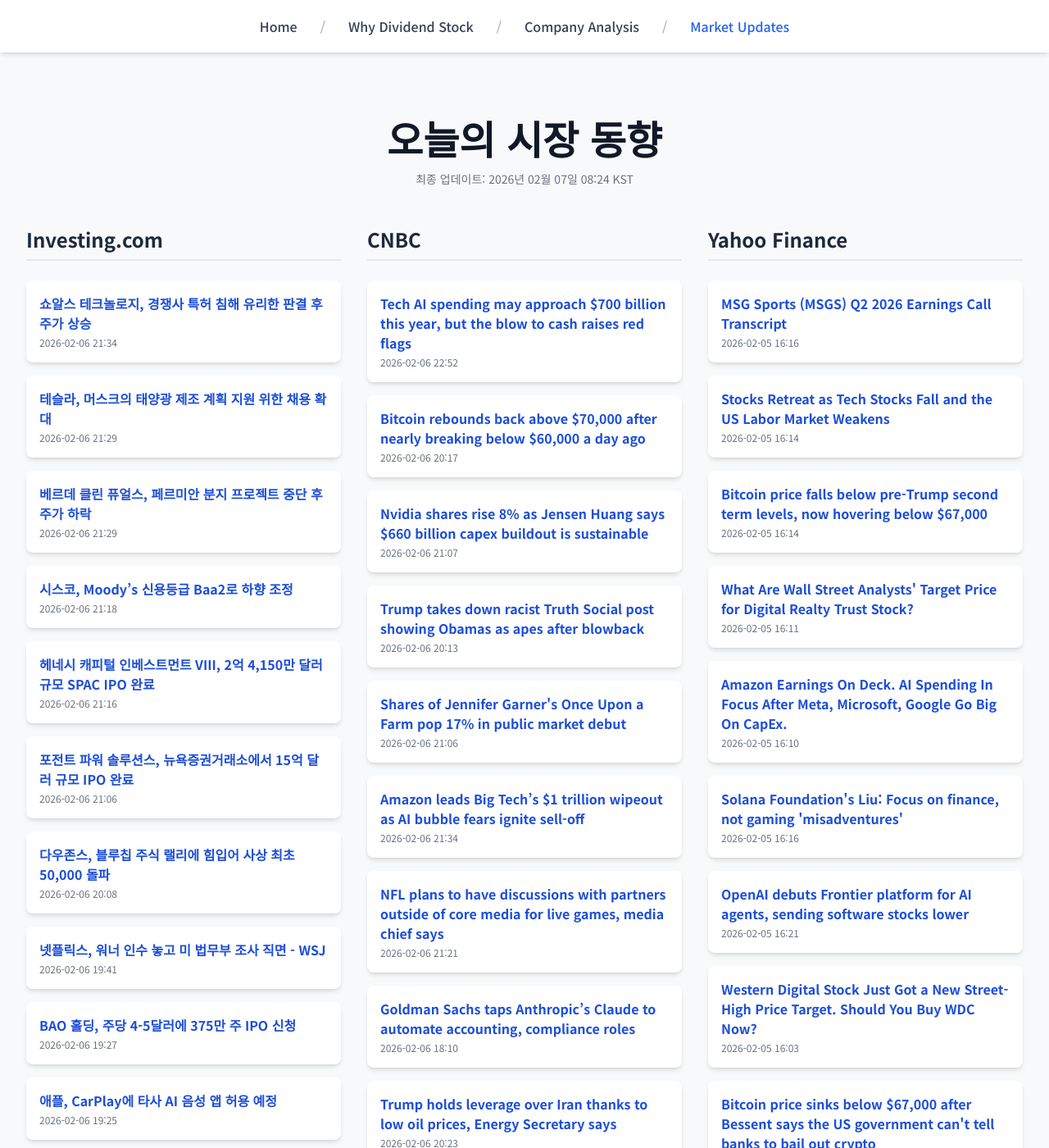
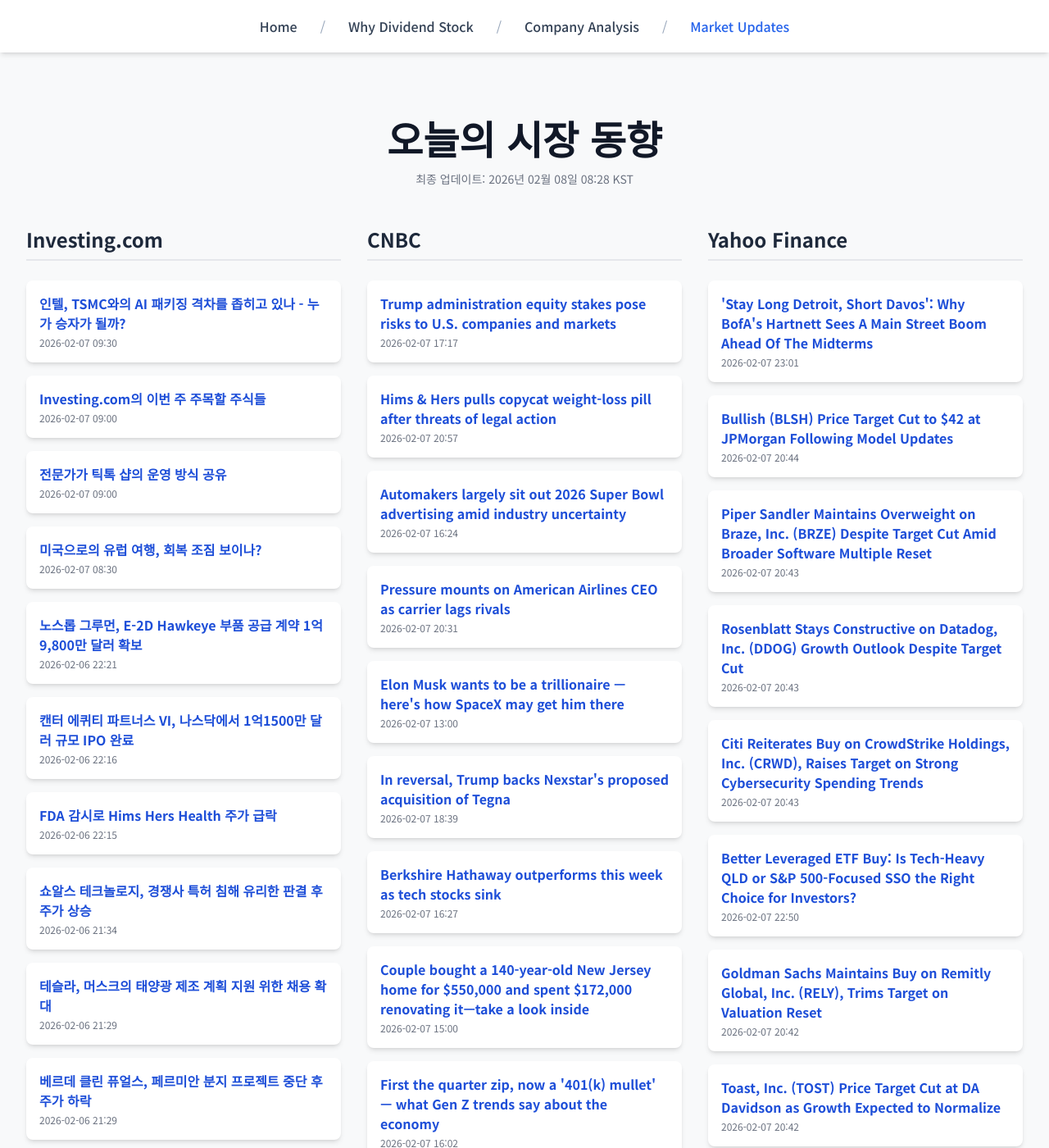
Before and after one commit to Kay-Hwang/my-company-analysis, a Jekyll site: the page built from market-updates.html, in a window 1280 px wide and 1400 px high. Shown: the whole window at 82% size. Built offline with Jekyll 4.4.1, drawn with Linux system fonts in a browser that asks for light colours; nearby versions of some CDN libraries; a script that is not in the unit is left out; some of the changed text lies outside the part shown.

Commit message:
Update daily data

```diff
--- a/_data/latest_data.json
+++ b/_data/latest_data.json
@@ -1,7 +1,49 @@
 {
-  "lastUpdated": "2026년 02월 07일 08:24 KST",
+  "lastUpdated": "2026년 02월 08일 08:28 KST",
   "news": {
     "investing": [
+      {
+        "title": "인텔, TSMC와의 AI 패키징 격차를 좁히고 있나 - 누가 승자가 될까?",
+        "link": "https://kr.investing.com/news/stock-market-news/article-1817397",
+        "pubDate": "2026-02-07 09:30:02",
+        "summary": "인텔, TSMC와의 AI 패키징 격차를 좁히고 있나 - 누가 승자가 될까?"
+      },
+      {
+        "title": "Investing.com의 이번 주 주목할 주식들",
+        "link": "https://kr.investing.com/news/stock-market-news/article-1817393",
+        "pubDate": "2026-02-07 09:00:05",
+        "summary": "Investing.com의 이번 주 주목할 주식들"
+      },
+      {
+        "title": "전문가가 틱톡 샵의 운영 방식 공유",
+        "link": "https://kr.investing.com/news/stock-market-news/article-1817395",
+        "pubDate": "2026-02-07 09:00:04",
+        "summary": "전문가가 틱톡 샵의 운영 방식 공유"
+      },
+      {
+        "title": "미국으로의 유럽 여행, 회복 조짐 보이나?",
+        "link": "https://kr.investing.com/news/stock-market-news/article-1817391",
+        "pubDate": "2026-02-07 08:30:02",
+        "summary": "미국으로의 유럽 여행, 회복 조짐 보이나?"
+      },
+      {
+        "title": "노스롭 그루먼, E-2D Hawkeye 부품 공급 계약 1억 9,800만 달러 확보",
+        "link": "https://kr.investing.com/news/stock-market-news/article-93CH-1817226",
+        "pubDate": "2026-02-06 22:21:15",
+        "summary": "노스롭 그루먼, E-2D Hawkeye 부품 공급 계약 1억 9,800만 달러 확보"
+      },
+      {
+        "title": "캔터 에퀴티 파트너스 VI, 나스닥에서 1억1500만 달러 규모 IPO 완료",
+        "link": "https://kr.investing.com/news/stock-market-news/article-432SI-1817222",
+        "pubDate": "2026-02-06 22:16:07",
+        "summary": "캔터 에퀴티 파트너스 VI, 나스닥에서 1억1500만 달러 규모 IPO 완료"
+      },
+      {
+        "title": "FDA 감시로 Hims Hers Health 주가 급락",
+        "link": "https://kr.investing.com/news/stock-market-news/article-1817223",
+        "pubDate": "2026-02-06 22:15:33",
+        "summary": "FDA 감시로 Hims Hers Health 주가 급락"
+      },
       {
         "title": "쇼알스 테크놀로지, 경쟁사 특허 침해 유리한 판결 후 주가 상승",
         "link": "https://kr.investing.com/news/stock-market-news/article-93CH-1817191",
@@ -19,172 +61,130 @@
         "link": "https://kr.investing.com/news/stock-market-news/article-93CH-1817176",
         "pubDate": "2026-02-06 21:29:37",
         "summary": "베르데 클린 퓨얼스, 페르미안 분지 프로젝트 중단 후 주가 하락"
-      },
-      {
-        "title": "시스코, Moody’s 신용등급 Baa2로 하향 조정",
-        "link": "https://kr.investing.com/news/stock-market-news/article-93CH-1817159",
-        "pubDate": "2026-02-06 21:18:18",
-        "summary": "시스코, Moody’s 신용등급 Baa2로 하향 조정"
-      },
-      {
-        "title": "헤네시 캐피털 인베스트먼트 VIII, 2억 4,150만 달러 규모 SPAC IPO 완료",
-        "link": "https://kr.investing.com/news/stock-market-news/article-432SI-1817155",
-        "pubDate": "2026-02-06 21:16:15",
-        "summary": "헤네시 캐피털 인베스트먼트 VIII, 2억 4,150만 달러 규모 SPAC IPO 완료"
-      },
-      {
-        "title": "포전트 파워 솔루션스, 뉴욕증권거래소에서 15억 달러 규모 IPO 완료",
-        "link": "https://kr.investing.com/news/stock-market-news/article-432SI-1817135",
-        "pubDate": "2026-02-06 21:06:13",
-        "summary": "포전트 파워 솔루션스, 뉴욕증권거래소에서 15억 달러 규모 IPO 완료"
-      },
-      {
-        "title": "다우존스, 블루칩 주식 랠리에 힘입어 사상 최초 50,000 돌파",
-        "link": "https://kr.investing.com/news/stock-market-news/article-93CH-1817096",
-        "pubDate": "2026-02-06 20:08:03",
-        "summary": "다우존스, 블루칩 주식 랠리에 힘입어 사상 최초 50,000 돌파"
-      },
-      {
-        "title": "넷플릭스, 워너 인수 놓고 미 법무부 조사 직면 - WSJ",
-        "link": "https://kr.investing.com/news/stock-market-news/article-93CH-1817085",
-        "pubDate": "2026-02-06 19:41:02",
-        "summary": "넷플릭스, 워너 인수 놓고 미 법무부 조사 직면 - WSJ"
-      },
-      {
-        "title": "BAO 홀딩, 주당 4-5달러에 375만 주 IPO 신청",
-        "link": "https://kr.investing.com/news/stock-market-news/article-432SI-1817080",
-        "pubDate": "2026-02-06 19:27:04",
-        "summary": "BAO 홀딩, 주당 4-5달러에 375만 주 IPO 신청"
-      },
-      {
-        "title": "애플, CarPlay에 타사 AI 음성 앱 허용 예정",
-        "link": "https://kr.investing.com/news/stock-market-news/article-93CH-1817078",
-        "pubDate": "2026-02-06 19:25:39",
-        "summary": "애플, CarPlay에 타사 AI 음성 앱 허용 예정"
       }
     ],
     "cnbc": [
       {
-        "title": "Tech AI spending may approach $700 billion this year, but the blow to cash raises red flags",
-        "link": "https://www.cnbc.com/2026/02/06/google-microsoft-meta-amazon-ai-cash.html",
-        "pubDate": "Fri, 06 Feb 2026 22:52:19 GMT",
-        "summary": "Tech's megacaps announced major increases in capex spend for 2026, and now investors are preparing for cash to dwindle."
+        "title": "Trump administration equity stakes pose risks to U.S. companies and markets",
+        "link": "https://www.cnbc.com/2026/02/07/trump-equity-stakes-pose-these-risks-to-us-companies-and-markets.html",
+        "pubDate": "Sat, 07 Feb 2026 17:17:15 GMT",
+        "summary": "The Trump administration's growing portfolio of direct investments is unprecedented outside an economic crisis or wartime."
       },
       {
-        "title": "Bitcoin rebounds back above $70,000 after nearly breaking below $60,000 a day ago",
-        "link": "https://www.cnbc.com/2026/02/06/bitcoin-price-today-60000-in-focus.html",
-        "pubDate": "Fri, 06 Feb 2026 20:17:17 GMT",
-        "summary": "Some market analysts have suggested bitcoin could fall further, potentially hitting between $40,000 to $50,000."
+        "title": "Hims & Hers pulls copycat weight-loss pill after threats of legal action",
+        "link": "https://www.cnbc.com/2026/02/07/hims-hers-weight-loss-pill.html",
+        "pubDate": "Sat, 07 Feb 2026 20:57:08 GMT",
+        "summary": "Hims & Hers on Saturday announced it would stop offering its copycat of the weight-loss pill Wegovy after threats of legal action."
       },
       {
-        "title": "Nvidia shares rise 8% as Jensen Huang says $660 billion capex buildout is sustainable",
-        "link": "https://www.cnbc.com/2026/02/06/nvidia-rises-7percent-as-ceo-says-660-billion-capex-buildout-is-sustainable.html",
-        "pubDate": "Fri, 06 Feb 2026 21:07:39 GMT",
-        "summary": "Huang's comments come after key Nvidia customers Meta, Amazon, Google and Microsoft reported their latest earnings over the past two weeks."
+        "title": "Automakers largely sit out 2026 Super Bowl advertising amid industry uncertainty",
+        "link": "https://www.cnbc.com/2026/02/07/super-bowl-ads-gm-toyota-volkswagen.html",
+        "pubDate": "Sat, 07 Feb 2026 16:24:06 GMT",
+        "summary": "Automakers are largely sitting on the advertising sidelines during this year's Super Bowl amid broader uncertainty in the U.S. automotive industry."
       },
       {
-        "title": "Trump takes down racist Truth Social post showing Obamas as apes after blowback",
-        "link": "https://www.cnbc.com/2026/02/06/trump-obama-post-white-house.html",
-        "pubDate": "Fri, 06 Feb 2026 20:13:12 GMT",
-        "summary": "The depiction of the Obamas, posted from Trump's Truth Social account, was included in a video pushing a conspiracy theory about 2020 election voting machines."
+        "title": "Pressure mounts on American Airlines CEO as carrier lags rivals",
+        "link": "https://www.cnbc.com/2026/02/07/american-airlines-ceo-robert-isom.html",
+        "pubDate": "Sat, 07 Feb 2026 20:31:11 GMT",
+        "summary": "American Airlines made $111 million last year, while rivals Delta Air Lines and United Airlines, brought in $5 billion and $3.3 billion, respectively."
       },
       {
-        "title": "Shares of Jennifer Garner's Once Upon a Farm pop 17% in public market debut",
-        "link": "https://www.cnbc.com/2026/02/06/once-upon-a-farm-ipo-ofrm-starts-trading-on-the-new-york-stock-exchange.html",
-        "pubDate": "Fri, 06 Feb 2026 21:06:15 GMT",
-        "summary": "The company's IPO comes as shoppers and policymakers alike have pushed back on ultra-processed foods."
+        "title": "Elon Musk wants to be a trillionaire — here's how SpaceX may get him there",
+        "link": "https://www.cnbc.com/2026/02/07/elon-musk-wants-to-be-a-trillionaire-how-spacex-xai-tesla-can-get-him-there.html",
+        "pubDate": "Sat, 07 Feb 2026 13:00:02 GMT",
+        "summary": "Elon Musk's net worth soared past $800 billion this week after he merged SpaceX with xAI in a deal that valued the combined entity at $1.25 trillion."
       },
       {
-        "title": "Amazon leads Big Tech’s $1 trillion wipeout as AI bubble fears ignite sell-off",
-        "link": "https://www.cnbc.com/2026/02/06/ai-sell-off-stocks-amazon-oracle.html",
-        "pubDate": "Fri, 06 Feb 2026 21:34:55 GMT",
-        "summary": "Microsoft, Nvidia, Oracle, Meta, Amazon and Alphabet all saw their shares fall in the week up to the market close on Thursday."
+        "title": "In reversal, Trump backs Nexstar's proposed acquisition of Tegna",
+        "link": "https://www.cnbc.com/2026/02/07/trump-nexstar-tegna.html",
+        "pubDate": "Sat, 07 Feb 2026 18:39:43 GMT",
+        "summary": "President Donald Trump on Saturday expressed support for Nexstar's bid for Tegna, which would significantly expand the network's reach."
       },
       {
-        "title": "NFL plans to have discussions with partners outside of core media for live games, media chief says",
-        "link": "https://www.cnbc.com/2026/02/06/nfl-to-discuss-live-game-rights-with-new-media-partners.html",
-        "pubDate": "Fri, 06 Feb 2026 21:21:57 GMT",
-        "summary": "NFL plans to look outside traditional media for potential partners for live games, NFL Media chief Hans Schroeder said."
+        "title": "Berkshire Hathaway outperforms this week as tech stocks sink",
+        "link": "https://www.cnbc.com/2026/02/07/berkshire-hathaway-outperforms-this-week-as-tech-stocks-sink.html",
+        "pubDate": "Sat, 07 Feb 2026 16:27:32 GMT",
+        "summary": "Berkshire Hathaway's stock outperformed the benchmark S&amp;P 500 stock index this week as investors sought safety from tech selling."
       },
       {
-        "title": "Goldman Sachs taps Anthropic’s Claude to automate accounting, compliance roles",
-        "link": "https://www.cnbc.com/2026/02/06/anthropic-goldman-sachs-ai-model-accounting.html",
-        "pubDate": "Fri, 06 Feb 2026 18:10:44 GMT",
-        "summary": "Goldman Sachs is building AI agents with Anthropic’s Claude to automate trade accounting and client onboarding, aiming to speed work and boost efficiency."
+        "title": "Couple bought a 140-year-old New Jersey home for $550,000 and spent $172,000 renovating it—take a look inside",
+        "link": "https://www.cnbc.com/2026/02/07/century-old-house-new-jersey.html",
+        "pubDate": "Sat, 07 Feb 2026 15:00:01 GMT",
+        "summary": "Amanda and Vincent DeRise lived in New York City for years before they decided to buy a house from the 1800s in Atlantic Highlands, New Jersey."
       },
       {
-        "title": "Trump holds leverage over Iran thanks to low oil prices, Energy Secretary says",
-        "link": "https://www.cnbc.com/2026/02/06/trump-iran-oil-prices.html",
-        "pubDate": "Fri, 06 Feb 2026 20:23:13 GMT",
-        "summary": "Iran is an OPEC member and produces more than 3 million barrels per day."
+        "title": "First the quarter zip, now a '401(k) mullet' — what Gen Z trends say about the economy",
+        "link": "https://www.cnbc.com/2026/02/07/401k-mullet-quarter-zip-economy.html",
+        "pubDate": "Sat, 07 Feb 2026 16:02:25 GMT",
+        "summary": "Through changing hairstyles and attire, Generation Z is trying to portray a more professional look amid today's softening labor market."
       },
       {
-        "title": "Bitcoin gets slashed in half. What's behind the crypto's existential crisis",
-        "link": "https://www.cnbc.com/2026/02/06/bitcoin-gets-slashed-in-half-whats-behind-the-cryptos-existential-crisis.html",
-        "pubDate": "Fri, 06 Feb 2026 18:50:10 GMT",
-        "summary": "Bitcoin nearly grazed $60,000 on Thursday as investors shied away from the asset due to growing concerns over its utility."
+        "title": "Nearly a thousand Google workers sign letter urging company to divest from ICE, CBP",
+        "link": "https://www.cnbc.com/2026/02/07/nearly-a-thousand-google-workers-sign-letter-urging-company-to-divest-from-ice-cbp.html",
+        "pubDate": "Sat, 07 Feb 2026 21:45:17 GMT",
+        "summary": "Hundreds of Google workers signed an open letter urging the company to cut its ties with ICE and CBP after rising violence."
       }
     ],
     "yahoo": [
       {
-        "title": "MSG Sports (MSGS) Q2 2026 Earnings Call Transcript",
-        "link": "https://finance.yahoo.com/news/msg-sports-msgs-q2-2026-161626734.html",
-        "pubDate": "2026-02-05T16:16:26Z",
-        "summary": "MSG Sports (MSGS) Q2 2026 Earnings Call Transcript"
+        "title": "'Stay Long Detroit, Short Davos': Why BofA's Hartnett Sees A Main Street Boom Ahead Of The Midterms",
+        "link": "https://finance.yahoo.com/news/stay-long-detroit-short-davos-230108607.html",
+        "pubDate": "2026-02-07T23:01:08Z",
+        "summary": "'Stay Long Detroit, Short Davos': Why BofA's Hartnett Sees A Main Street Boom Ahead Of The Midterms"
       },
       {
-        "title": "Stocks Retreat as Tech Stocks Fall and the US Labor Market Weakens",
-        "link": "https://finance.yahoo.com/news/stocks-retreat-tech-stocks-fall-161401997.html",
-        "pubDate": "2026-02-05T16:14:01Z",
-        "summary": "Stocks Retreat as Tech Stocks Fall and the US Labor Market Weakens"
+        "title": "Bullish (BLSH) Price Target Cut to $42 at JPMorgan Following Model Updates",
+        "link": "https://finance.yahoo.com/news/bullish-blsh-price-target-cut-204413644.html",
+        "pubDate": "2026-02-07T20:44:13Z",
+        "summary": "Bullish (BLSH) Price Target Cut to $42 at JPMorgan Following Model Updates"
       },
       {
-        "title": "Bitcoin price falls below pre-Trump second term levels, now hovering below $67,000",
-        "link": "https://finance.yahoo.com/news/bitcoins-monthslong-slide-continues-hitting-161407727.html",
-        "pubDate": "2026-02-05T16:14:07Z",
-        "summary": "Bitcoin price falls below pre-Trump second term levels, now hovering below $67,000"
+        "title": "Piper Sandler Maintains Overweight on Braze, Inc. (BRZE) Despite Target Cut Amid Broader Software Multiple Reset",
+        "link": "https://finance.yahoo.com/news/piper-sandler-maintains-overweight-braze-204354356.html",
+        "pubDate": "2026-02-07T20:43:54Z",
+        "summary": "Piper Sandler Maintains Overweight on Braze, Inc. (BRZE) Despite Target Cut Amid Broader Software Multiple Reset"
       },
       {
-        "title": "What Are Wall Street Analysts' Target Price for Digital Realty Trust Stock?",
-        "link": "https://finance.yahoo.com/news/wall-street-analysts-target-price-161148082.html",
-        "pubDate": "2026-02-05T16:11:48Z",
-        "summary": "What Are Wall Street Analysts' Target Price for Digital Realty Trust Stock?"
+        "title": "Rosenblatt Stays Constructive on Datadog, Inc. (DDOG) Growth Outlook Despite Target Cut",
+        "link": "https://finance.yahoo.com/news/rosenblatt-stays-constructive-datadog-inc-204329329.html",
+        "pubDate": "2026-02-07T20:43:29Z",
+        "summary": "Rosenblatt Stays Constructive on Datadog, Inc. (DDOG) Growth Outlook Despite Target Cut"
       },
       {
-        "title": "Amazon Earnings On Deck. AI Spending In Focus After Meta, Microsoft, Google Go Big On CapEx.",
-        "link": "https://www.investors.com/news/technology/amazon-stock-q4-preview/?src=A00220&yptr=yahoo",
-        "pubDate": "2026-02-05T16:10:45Z",
-        "summary": "Amazon Earnings On Deck. AI Spending In Focus After Meta, Microsoft, Google Go Big On CapEx."
+        "title": "Citi Reiterates Buy on CrowdStrike Holdings, Inc. (CRWD), Raises Target on Strong Cybersecurity Spending Trends",
+        "link": "https://finance.yahoo.com/news/citi-reiterates-buy-crowdstrike-holdings-204308521.html",
+        "pubDate": "2026-02-07T20:43:08Z",
+        "summary": "Citi Reiterates Buy on CrowdStrike Holdings, Inc. (CRWD), Raises Target on Strong Cybersecurity Spending Trends"
       },
       {
-        "title": "Solana Foundation's Liu: Focus on finance, not gaming 'misadventures'",
-        "link": "https://finance.yahoo.com/news/solana-foundations-liu-focus-finance-161639928.html",
-        "pubDate": "2026-02-05T16:16:39Z",
-        "summary": "Solana Foundation's Liu: Focus on finance, not gaming 'misadventures'"
+        "title": "Better Leveraged ETF Buy: Is Tech-Heavy QLD or S&P 500-Focused SSO the Right Choice for Investors?",
+        "link": "https://finance.yahoo.com/news/better-leveraged-etf-buy-tech-225003885.html",
+        "pubDate": "2026-02-07T22:50:03Z",
+        "summary": "Better Leveraged ETF Buy: Is Tech-Heavy QLD or S&P 500-Focused SSO the Right Choice for Investors?"
       },
       {
-        "title": "OpenAI debuts Frontier platform for AI agents, sending software stocks lower",
-        "link": "https://finance.yahoo.com/news/openai-debuts-frontier-platform-for-ai-agents-sending-software-stocks-lower-162100732.html",
-        "pubDate": "2026-02-05T16:21:00Z",
-        "summary": "OpenAI debuts Frontier platform for AI agents, sending software stocks lower"
+        "title": "Goldman Sachs Maintains Buy on Remitly Global, Inc. (RELY), Trims Target on Valuation Reset",
+        "link": "https://finance.yahoo.com/news/goldman-sachs-maintains-buy-remitly-204240838.html",
+        "pubDate": "2026-02-07T20:42:40Z",
+        "summary": "Goldman Sachs Maintains Buy on Remitly Global, Inc. (RELY), Trims Target on Valuation Reset"
       },
       {
-        "title": "Western Digital Stock Just Got a New Street-High Price Target. Should You Buy WDC Now?",
-        "link": "https://finance.yahoo.com/news/western-digital-stock-just-got-160355429.html",
-        "pubDate": "2026-02-05T16:03:55Z",
-        "summary": "Western Digital Stock Just Got a New Street-High Price Target. Should You Buy WDC Now?"
+        "title": "Toast, Inc. (TOST) Price Target Cut at DA Davidson as Growth Expected to Normalize",
+        "link": "https://finance.yahoo.com/news/toast-inc-tost-price-target-204212630.html",
+        "pubDate": "2026-02-07T20:42:12Z",
+        "summary": "Toast, Inc. (TOST) Price Target Cut at DA Davidson as Growth Expected to Normalize"
       },
       {
-        "title": "Bitcoin price sinks below $67,000 after Bessent says the US government can't tell banks to bail out crypto",
-        "link": "https://finance.yahoo.com/news/bitcoin-price-sinks-below-67000-after-bessent-says-the-us-government-cant-tell-banks-to-bail-out-crypto-022333428.html",
-        "pubDate": "2026-02-05T16:02:25Z",
-        "summary": "Bitcoin price sinks below $67,000 after Bessent says the US government can't tell banks to bail out crypto"
+        "title": "Samsara Inc. (IOT) Shows Durable Demand as Physical Operations Continue to Digitize",
+        "link": "https://finance.yahoo.com/news/samsara-inc-iot-shows-durable-204134235.html",
+        "pubDate": "2026-02-07T20:41:34Z",
+        "summary": "Samsara Inc. (IOT) Shows Durable Demand as Physical Operations Continue to Digitize"
       },
       {
-        "title": "How Much Higher Can Soybean Prices Go After Positive Trump-Xi Talks?",
-        "link": "https://finance.yahoo.com/news/much-higher-soybean-prices-positive-160119256.html",
-        "pubDate": "2026-02-05T16:01:19Z",
-        "summary": "How Much Higher Can Soybean Prices Go After Positive Trump-Xi Talks?"
+        "title": "BofA Maintains Bullish View on Snowflake Inc. (SNOW) Despite Valuation Reset",
+        "link": "https://finance.yahoo.com/news/bofa-maintains-bullish-view-snowflake-204101357.html",
+        "pubDate": "2026-02-07T20:41:01Z",
+        "summary": "BofA Maintains Bullish View on Snowflake Inc. (SNOW) Despite Valuation Reset"
       }
     ]
   }
```
